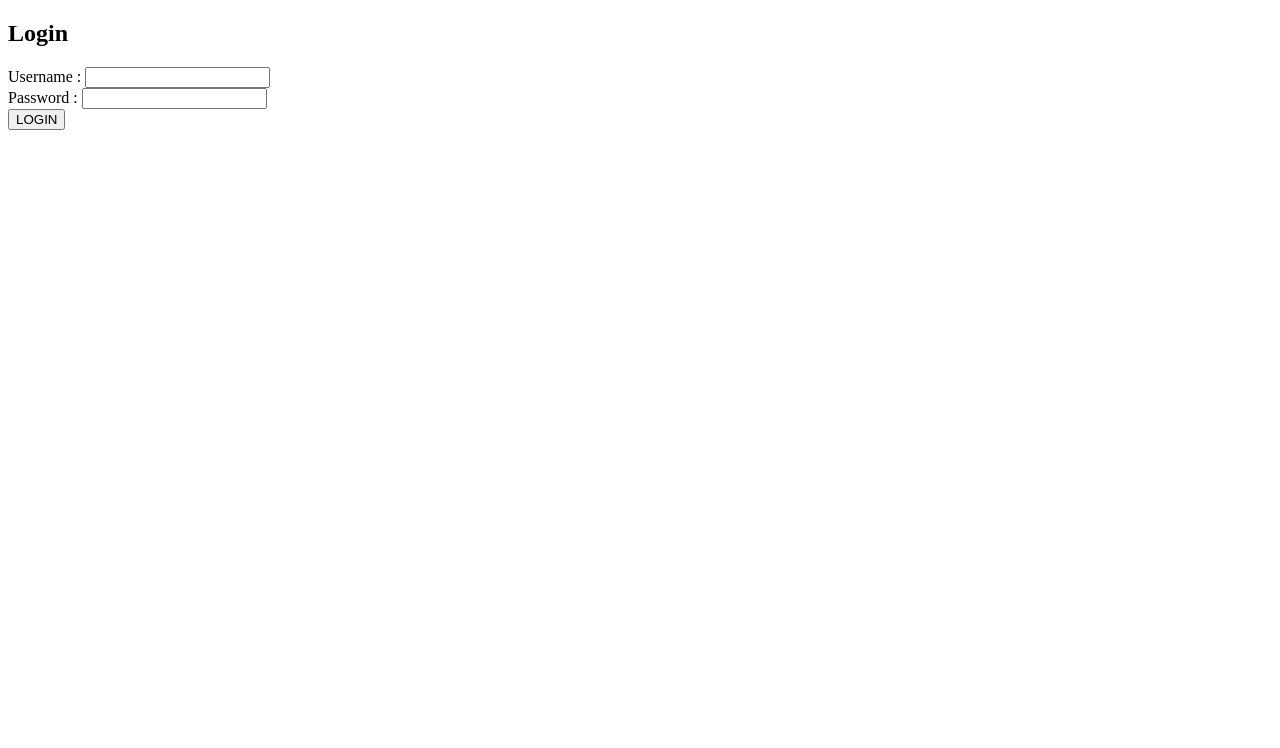
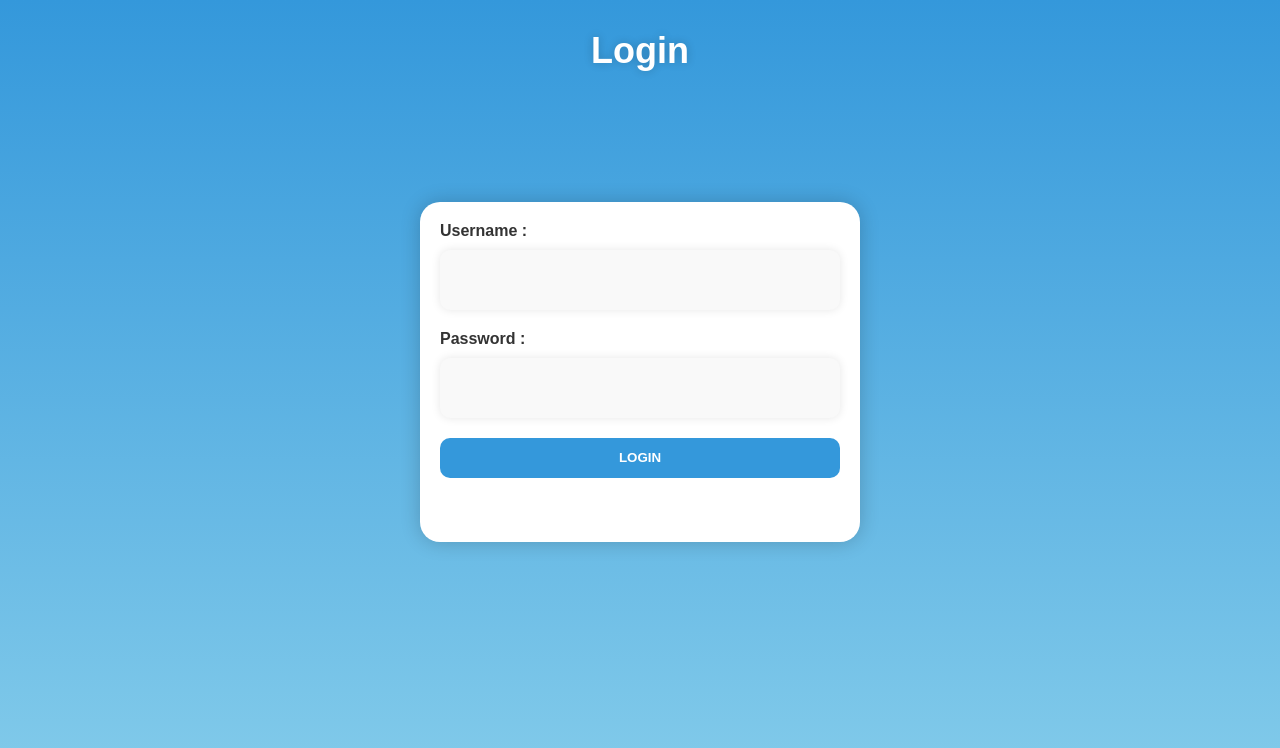
Before and after one commit to MJordanWS/Portofolio-Website, a plain HTML site: page login.html in a window 1280 px wide. Drawn offline with Linux system fonts and the light colour scheme.

Commit message:
update login tampilan

```diff
--- /dev/null
+++ b/assets/css/login.css
@@ -0,0 +1,69 @@
+body {
+    font-family: 'Montserrat', sans-serif;
+    background-image: linear-gradient(to bottom, #3498db, #87ceeb);
+    height: 100vh;
+    margin: 0;
+    padding: 0;
+  }
+
+  h2 {
+    text-align: center;
+    color: #fff;
+    font-size: 36px;
+    margin-bottom: 20px;
+    text-shadow: 0 0 10px rgba(0, 0, 0, 0.2);
+  }
+
+  #loginform {
+    width: 400px;
+    height: 300px;
+    margin: 300px auto;
+    padding: 20px;
+    background-color: #fff;
+    border-radius: 20px;
+    box-shadow: 0 0 20px rgba(0, 0, 0, 0.2);
+    transform: translateY(-50%);
+  }
+
+  #loginform div {
+    margin-bottom: 20px;
+    margin-right: 20px;
+  }
+
+  label {
+    display: block;
+    margin-bottom: 10px;
+    color: #333;
+    font-weight: bold;
+  }
+
+  input[type="text"], input[type="password"] {
+    width: 100%;
+    height: 40px;
+    padding: 10px;
+    border: none;
+    border-radius: 10px;
+    background-color: #f9f9f9;
+    box-shadow: 0 0 10px rgba(0, 0, 0, 0.1);
+  }
+
+  input[type="text"]:focus, input[type="password"]:focus {
+    box-shadow: 0 0 10px rgba(52, 152, 219, 0.5);
+  }
+
+  button[type="submit"] {
+    width: 100%;
+    height: 40px;
+    padding: 10px;
+    background-color: #3498db;
+    color: #fff;
+    border: none;
+    border-radius: 10px;
+    cursor: pointer;
+    font-weight: bold;
+  }
+
+  button[type="submit"]:hover {
+    background-color: #87ceeb;
+    color: #3498db;
+  }
--- a/login.html
+++ b/login.html
@@ -4,6 +4,7 @@
     <meta charset="UTF-8">
     <meta name="viewport" content="width=device-width, initial-scale=1.0">
     <title>LOGIN</title>
+    <link rel="stylesheet" href="assets/css/login.css">
 </head>
 <body>
     <h2>Login</h2>
```
Also changed, not shown: assets/js/script.js (line endings or trailing spaces).
